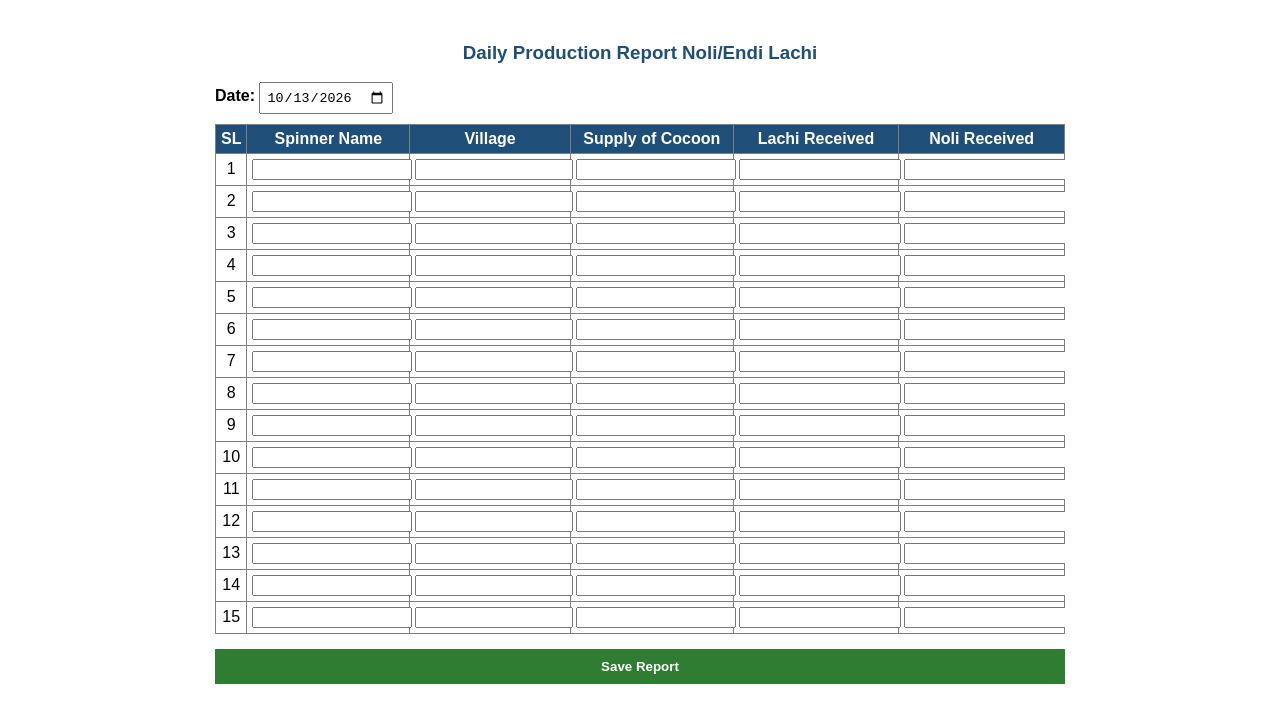
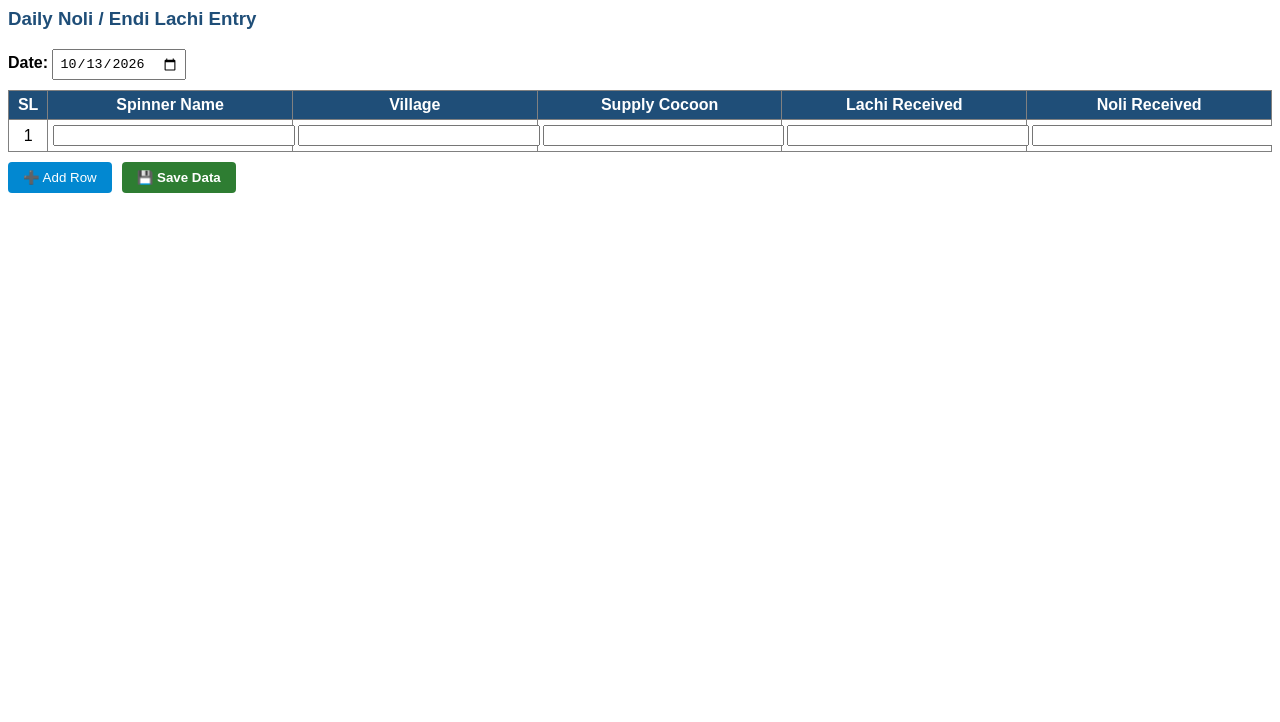
Before and after one commit to Sharifbs/Taragonj-src-paw, a Next.js app: page /user/noli-lachi in a window 1280 px wide. Shown: the top 722 px of the page. Built offline with nearby package versions, Linux system fonts and the light colour scheme; no server answers.

Commit message:
All code updated with admin dashboard and relative imports

```diff
--- a/src/components/NoliLachiReportForm.js
+++ b/src/components/NoliLachiReportForm.js
@@ -1,18 +1,15 @@
 import { useState } from 'react';
 import { supabase } from '../lib/supabaseClient';
 
-export default function NoliLachiReportForm() {
+export default function NoliLachiReportForm({ onSaved }) {
   const [date, setDate] = useState(new Date().toISOString().split('T')[0]);
-  const [rows, setRows] = useState(
-    Array.from({ length: 15 }, (_, i) => ({
-      sl_no: i + 1,
-      spinner_name: '',
-      village: '',
-      supply_cocoon: '',
-      lachi_received: '',
-      noli_received: ''
-    }))
-  );
+  const [rows, setRows] = useState([
+    { sl_no: 1, spinner_name: '', village: '', supply_cocoon: '', lachi_received: '', noli_received: '' }
+  ]);
+
+  const addRow = () => {
+    setRows([...rows, { sl_no: rows.length + 1, spinner_name: '', village: '', supply_cocoon: '', lachi_received: '', noli_received: '' }]);
+  };
 
   const handleInputChange = (index, field, value) => {
     const updatedRows = [...rows];
@@ -22,9 +19,11 @@ export default function NoliLachiReportForm() {
 
   const handleSubmit = async (e) => {
     e.preventDefault();
-    const dataToInsert = rows
-      .filter((r) => r.spinner_name.trim() !== '')
-      .map((r) => ({
+    const validRows = rows.filter((r) => r.spinner_name.trim() !== '');
+
+    if (validRows.length === 0) return alert('Spinner Name Required!');
+
+    const dataToInsert = validRows.map((r) => ({
       date,
       sl_no: r.sl_no,
       spinner_name: r.spinner_name,
@@ -34,20 +33,22 @@ export default function NoliLachiReportForm() {
       noli_received: parseFloat(r.noli_received || 0)
     }));
 
-    if (dataToInsert.length === 0) return alert('Spinner Name Required!');
-
     const { error } = await supabase.from('noli_lachi_production').insert(dataToInsert);
     if (error) alert('Error: ' + error.message);
-    else alert('Daily Noli/Endi Lachi Report Saved Successfully!');
+    else {
+      alert('Daily Noli/Endi Lachi Report Saved Successfully!');
+      if (onSaved) onSaved();
+    }
   };
 
   return (
-    <div style={{ padding: '15px', maxWidth: '850px', margin: '0 auto', fontFamily: 'Arial' }}>
-      <h3 style={{ textAlign: 'center', color: '#1F4E78' }}>Daily Production Report Noli/Endi Lachi</h3>
+    <div style={{ fontFamily: 'Arial' }}>
+      <h3 style={{ color: '#1F4E78', marginTop: 0 }}>Daily Noli / Endi Lachi Entry</h3>
       <div style={{ marginBottom: '10px' }}>
         <label><strong>Date: </strong></label>
         <input type="date" value={date} onChange={(e) => setDate(e.target.value)} style={{ padding: '5px' }} />
       </div>
+
       <form onSubmit={handleSubmit}>
         <div style={{ overflowX: 'auto' }}>
           <table border="1" cellPadding="5" style={{ borderCollapse: 'collapse', width: '100%' }}>
@@ -56,7 +57,7 @@ export default function NoliLachiReportForm() {
                 <th>SL</th>
                 <th>Spinner Name</th>
                 <th>Village</th>
-                <th>Supply of Cocoon</th>
+                <th>Supply Cocoon</th>
                 <th>Lachi Received</th>
                 <th>Noli Received</th>
               </tr>
@@ -75,9 +76,15 @@ export default function NoliLachiReportForm() {
             </tbody>
           </table>
         </div>
-        <button type="submit" style={{ marginTop: '15px', width: '100%', padding: '10px', backgroundColor: '#2E7D32', color: 'white', border: 'none', fontWeight: 'bold', cursor: 'pointer' }}>
-          Save Report
+
+        <div style={{ display: 'flex', gap: '10px', marginTop: '10px' }}>
+          <button type="button" onClick={addRow} style={{ padding: '8px 15px', backgroundColor: '#0288D1', color: 'white', border: 'none', borderRadius: '4px', cursor: 'pointer' }}>
+            ➕ Add Row
           </button>
+          <button type="submit" style={{ padding: '8px 15px', backgroundColor: '#2E7D32', color: 'white', border: 'none', borderRadius: '4px', fontWeight: 'bold', cursor: 'pointer' }}>
+            💾 Save Data
+          </button>
+        </div>
       </form>
     </div>
   );
--- a/src/components/ProductionReportForm.js
+++ b/src/components/ProductionReportForm.js
@@ -37,11 +37,11 @@ export default function ProductionReportForm({ type = 'saree', onSaved }) {
 
     if (validRows.length === 0) return alert('At least 1 Weaver Name is required!');
 
-    // 1. Save new names to master_workers table so they show in autocomplete next time
+    // Save auto-suggestion master names
     const newNames = validRows.map(r => ({ worker_name: r.weaver_name.trim(), role_type: 'weaver' }));
     await supabase.from('master_workers').upsert(newNames, { onConflict: 'worker_name' });
 
-    // 2. Save Production Data
+    // Save Data
     const dataToInsert = validRows.map((r) => ({
       date,
       sl_no: r.sl_no,
```
Also changed, not shown: src/pages/index.js (+6 -2 lines). Lines whose indentation alone changed are shown as unchanged.
